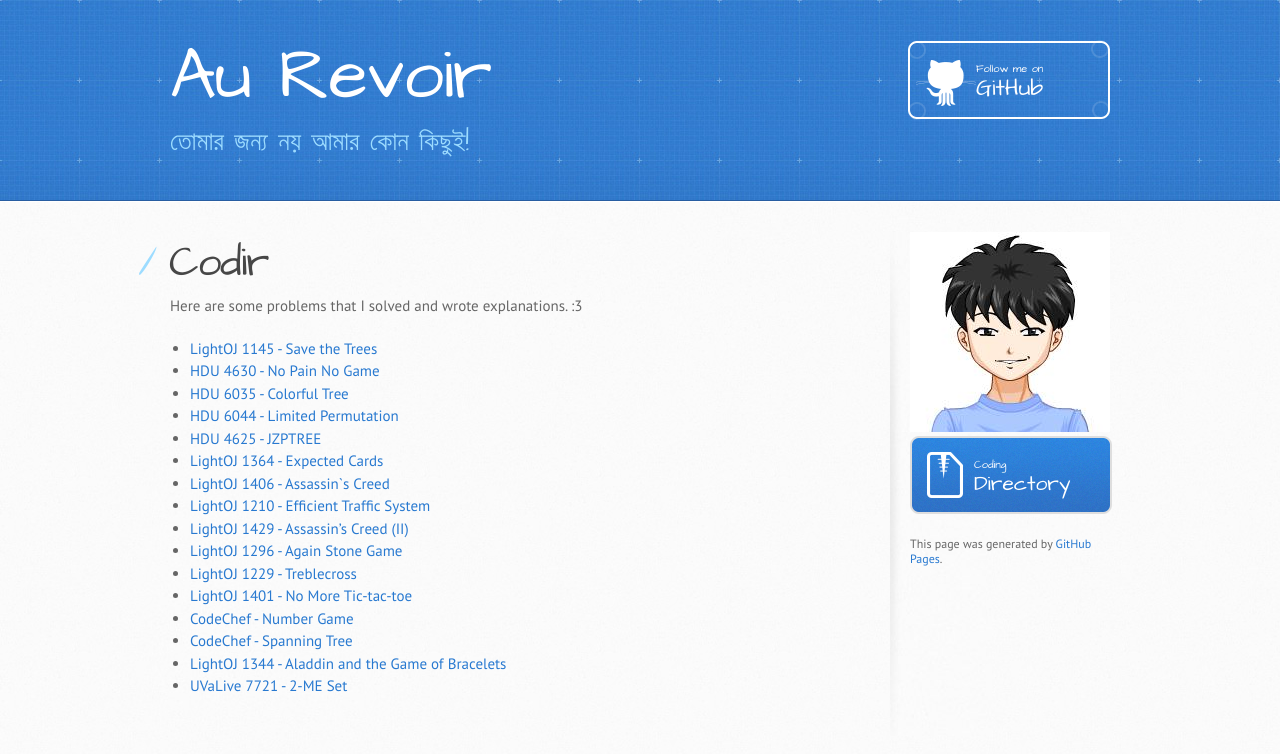
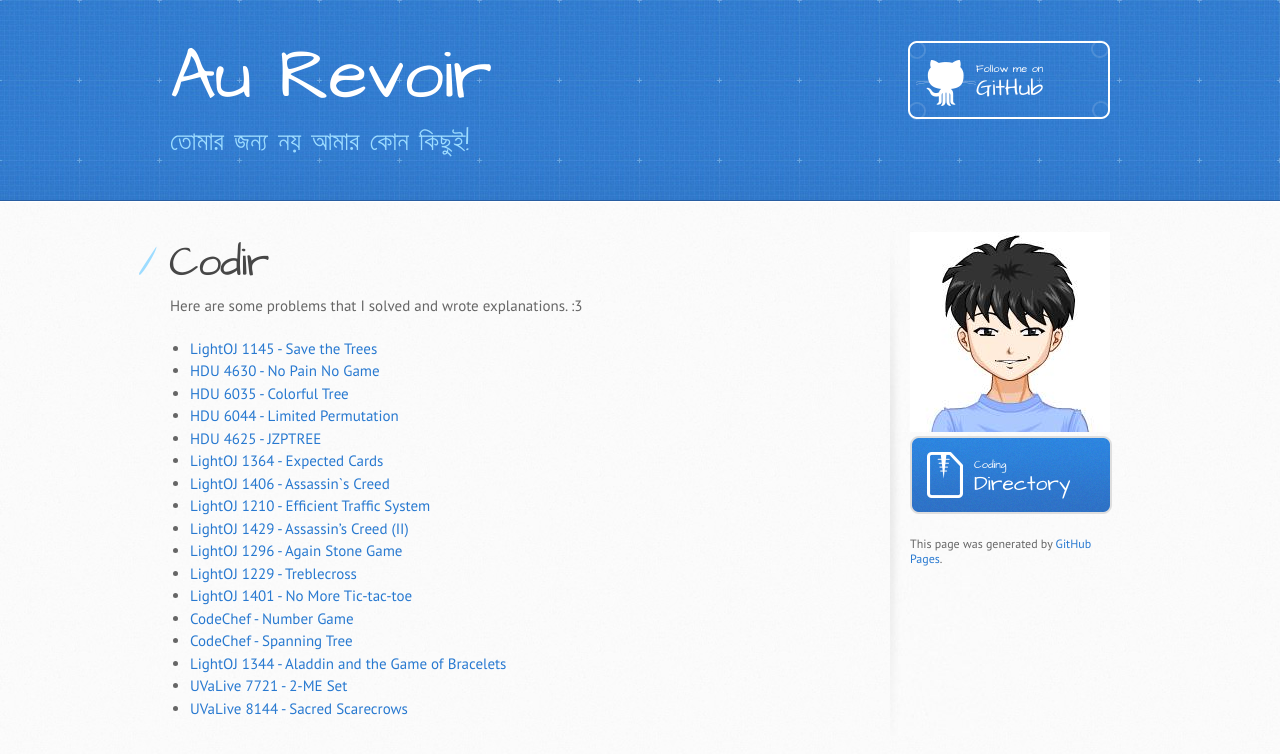
Before and after one commit to rebornplusplus/rebornplusplus.github.io, a Jekyll site: the page built from codir/index.md, in a window 1280 px wide. Shown: the top 754 px of the page. Built offline with Jekyll 4.4.1, drawn with Linux system fonts in a browser that asks for light colours; some web fonts are replaced; our own code applies the rules of GitHub Pages for plain Markdown files.

Commit message:
Update index.md

```diff
--- a/codir/index.md
+++ b/codir/index.md
@@ -21,3 +21,4 @@ Here are some problems that I solved and wrote explanations. :3
 * [CodeChef - Spanning Tree](./cc-spantree)
 * [LightOJ 1344 - Aladdin and the Game of Bracelets](./lo-1344-aladdin-and-the-game-of-bracelets)
 * [UVaLive 7721 - 2-ME Set](./uvalive-7721-2-me-set)
+* [UVaLive 8144 - Sacred Scarecrows](./uvalive-8144-sacred-scarecrows)
```
